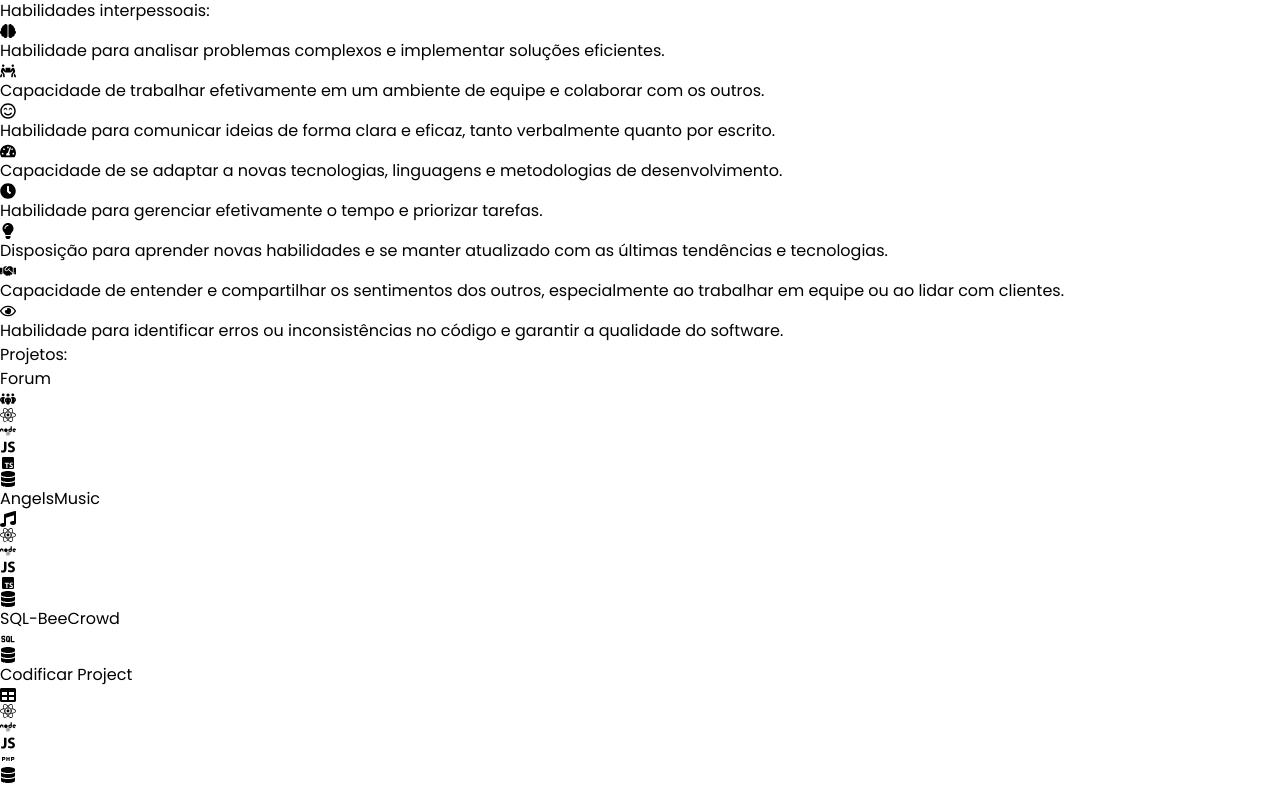
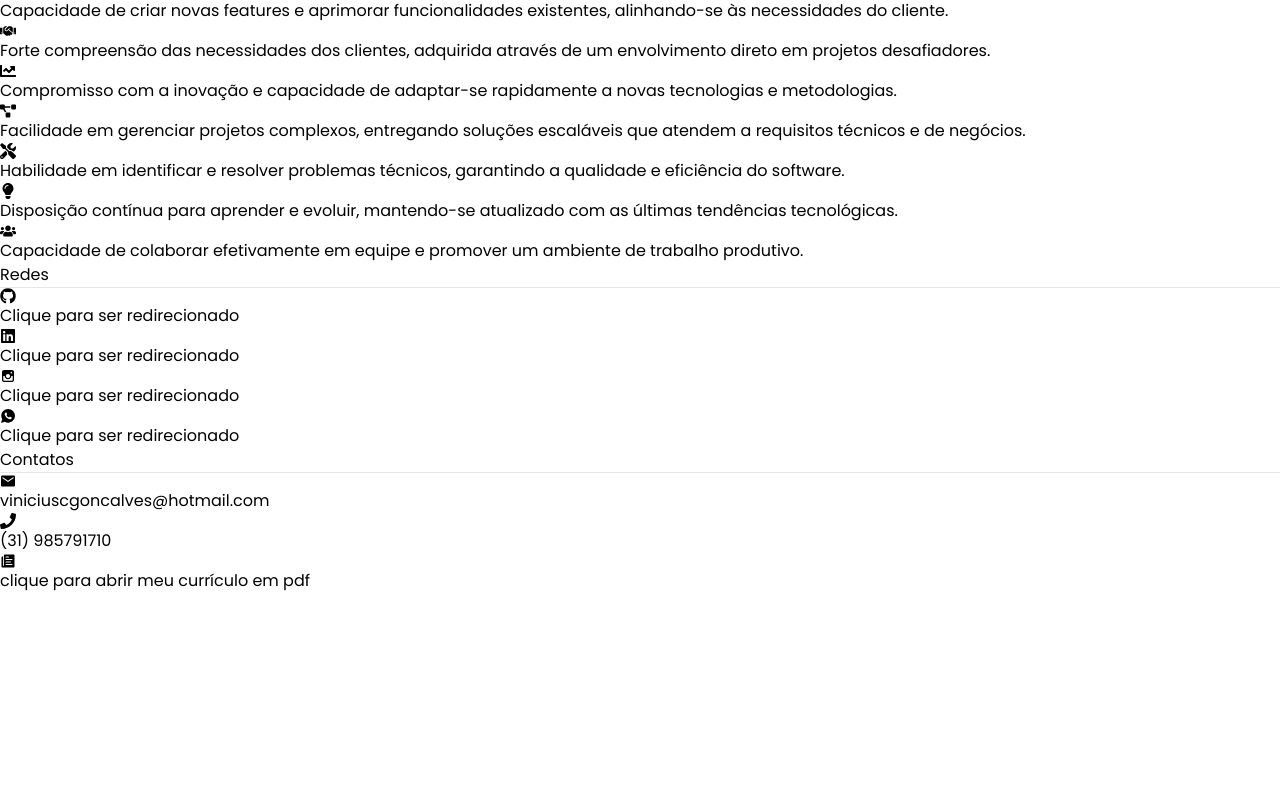
Before and after one commit to viniciuscg/portfolio, a React (Vite) app in the folder frontend/: page / in a window 1280 px wide. Shown: the part 1627-2413 px from the top of the page. After the commit the page ends 2220 px from the top, so only its background shows below. Built offline with nearby package versions, Linux system fonts and the light colour scheme.

Commit message:
new curriculo

```diff
--- a/frontend/src/Components/content/index.tsx
+++ b/frontend/src/Components/content/index.tsx
@@ -1,11 +1,9 @@
-import { FaAngular, FaBrain, FaClock, FaDatabase, FaGithub, FaHandshake, FaLightbulb, FaLinkedin, FaMusic, FaNode, FaPeopleCarry, FaPhone, FaReact, FaRegEye, FaRegSmileBeam, FaTable, FaTachometerAlt } from 'react-icons/fa'
+import { FaBrain, FaChartLine, FaCogs, FaDatabase, FaGithub, FaHandshake, FaLightbulb, FaLinkedin, FaNode, FaPhone, FaProjectDiagram, FaReact, FaTools, FaUsers } from 'react-icons/fa'
 import img from './img.png'
-import pdf from "./Vinicius_Carneiro_Gonçalves_-_Desenvolvedor_-_Resume.pdf"
-import { IoIosPaper, IoLogoJavascript, IoLogoWhatsapp, IoMdMail } from 'react-icons/io'
+import pdf from "./Vinicius-Carneiro-Gonçalves-2024.pdf"
+import { IoIosPaper, IoLogoWhatsapp, IoMdMail } from 'react-icons/io'
 import { BiLogoTypescript } from 'react-icons/bi'
 import { MdOutlinePhp } from 'react-icons/md'
-import { FaPeopleGroup } from 'react-icons/fa6'
-import { TbSql } from 'react-icons/tb'
 import { TiSocialInstagram } from 'react-icons/ti'
 import logo from './4mti_logo.png'
 
@@ -21,20 +19,12 @@ function Content() {
       description: "Capacidade de construir uma API, boa logica, conhecimento em principios como SOLID, CLEAN CODE, KISS e DRY."
     },
     {
-      icon: <IoLogoJavascript />,
-      description: "Proficiência em JavaScript, incluindo o entendimento de conceitos como closures, protótipos, async/await, e ES6+ features."
-    },
-    {
       icon: <BiLogoTypescript />,
       description: "Habilidade para escrever código TypeScript seguro e eficiente, com um bom entendimento de tipos, interfaces e decorators."
     },
     {
       icon: <MdOutlinePhp />,
       description: "Experiência em desenvolver aplicações web robustas usando PHP, com um forte entendimento de conceitos como OOP, MVC e PSR standards."
-    },
-    {
-      icon: <FaAngular />,
-      description: "Conhecimento em Angular para construir aplicações SPA eficientes, com experiência em RxJS, decorators, e Angular CLI."
     },
     {
       icon: <FaDatabase />,
@@ -45,84 +35,37 @@ function Content() {
   const softSkills = [
     {
       icon: <FaBrain />,
-      description: "Habilidade para analisar problemas complexos e implementar soluções eficientes."
+      description: "Habilidade para analisar problemas complexos e desenvolver soluções inovadoras e eficientes."
     },
     {
-      icon: <FaPeopleCarry />,
-      description: "Capacidade de trabalhar efetivamente em um ambiente de equipe e colaborar com os outros."
+      icon: <FaCogs />,
+      description: "Capacidade de criar novas features e aprimorar funcionalidades existentes, alinhando-se às necessidades do cliente."
     },
     {
-      icon: <FaRegSmileBeam />,
-      description: "Habilidade para comunicar ideias de forma clara e eficaz, tanto verbalmente quanto por escrito."
+      icon: <FaHandshake />,
+      description: "Forte compreensão das necessidades dos clientes, adquirida através de um envolvimento direto em projetos desafiadores."
     },
     {
-      icon: <FaTachometerAlt />,
-      description: "Capacidade de se adaptar a novas tecnologias, linguagens e metodologias de desenvolvimento."
+      icon: <FaChartLine />,
+      description: "Compromisso com a inovação e capacidade de adaptar-se rapidamente a novas tecnologias e metodologias."
     },
     {
-      icon: <FaClock />,
-      description: "Habilidade para gerenciar efetivamente o tempo e priorizar tarefas."
+      icon: <FaProjectDiagram />,
+      description: "Facilidade em gerenciar projetos complexos, entregando soluções escaláveis que atendem a requisitos técnicos e de negócios."
+    },
+    {
+      icon: <FaTools />,
+      description: "Habilidade em identificar e resolver problemas técnicos, garantindo a qualidade e eficiência do software."
     },
     {
       icon: <FaLightbulb />,
-      description: "Disposição para aprender novas habilidades e se manter atualizado com as últimas tendências e tecnologias."
+      description: "Disposição contínua para aprender e evoluir, mantendo-se atualizado com as últimas tendências tecnológicas."
     },
     {
-      icon: <FaHandshake />,
-      description: "Capacidade de entender e compartilhar os sentimentos dos outros, especialmente ao trabalhar em equipe ou ao lidar com clientes."
-    },
-    {
-      icon: <FaRegEye />,
-      description: "Habilidade para identificar erros ou inconsistências no código e garantir a qualidade do software."
-    },
-  ]
-
-  const projects = [
-    {
-      icon: <FaPeopleGroup />,
-      link: "https://github.com/viniciuscg/forum",
-      tecnologies: [
-        <FaReact />,
-        <FaNode />,
-        <IoLogoJavascript />,
-        <BiLogoTypescript />,
-        <FaDatabase />
-      ],
-      name: 'Forum'
-    },
-    {
-      icon: <FaMusic />,
-      link: "https://github.com/viniciuscg/AngelsMusic",
-      tecnologies: [
-        <FaReact />,
-        <FaNode />,
-        <IoLogoJavascript />,
-        <BiLogoTypescript />,
-        <FaDatabase />
-      ],
-      name: 'AngelsMusic'
-    },
-    {
-      icon: <TbSql />,
-      link: "https://github.com/viniciuscg/SQL-BeeCrowd",
-      tecnologies: [
-        <FaDatabase />
-      ],
-      name: 'SQL-BeeCrowd'
-    },
-    {
-      icon: <FaTable />,
-      link: "https://github.com/viniciuscg/codificar-project",
-      tecnologies: [
-        <FaReact />,
-        <FaNode />,
-        <IoLogoJavascript />,
-        <MdOutlinePhp />,
-        <FaDatabase />
-      ],
-      name: 'Codificar Project'
-    },
-  ]
+      icon: <FaUsers />,
+      description: "Capacidade de colaborar efetivamente em equipe e promover um ambiente de trabalho produtivo."
+    }
+  ];
 
   const socialMedia = [
     {
@@ -240,24 +183,6 @@ function Content() {
               ))}
             </div>
           </div>
-          <div className='flex gap-5 flex-col items-center'>
-            <h2 className='text-xl'>Projetos:</h2>
-            <div className='grid gap-6 md:grid-cols-2 lg:grid-cols-4'>
-              {projects.map(item => (
-                <a href={item.link} target='_blank'>
-                  <div className='flex flex-col items-center gap-2'>
-                    <span>{item.name}</span>
-                    <span className='text-6xl'>{item.icon}</span>
-                    <div className='flex gap-3'>
-                      {item.tecnologies.map(tech => (
-                        <p className='text-xl'>{tech}</p>
-                      ))}
-                    </div>
-                  </div>
-                </a>
-              ))}
-            </div>
-          </div>
         </div>
         <div>
           <div className='flex justify-center items-center'>
```
Also changed, not shown: 2 other files (tests, documents, lock files or other folders).
